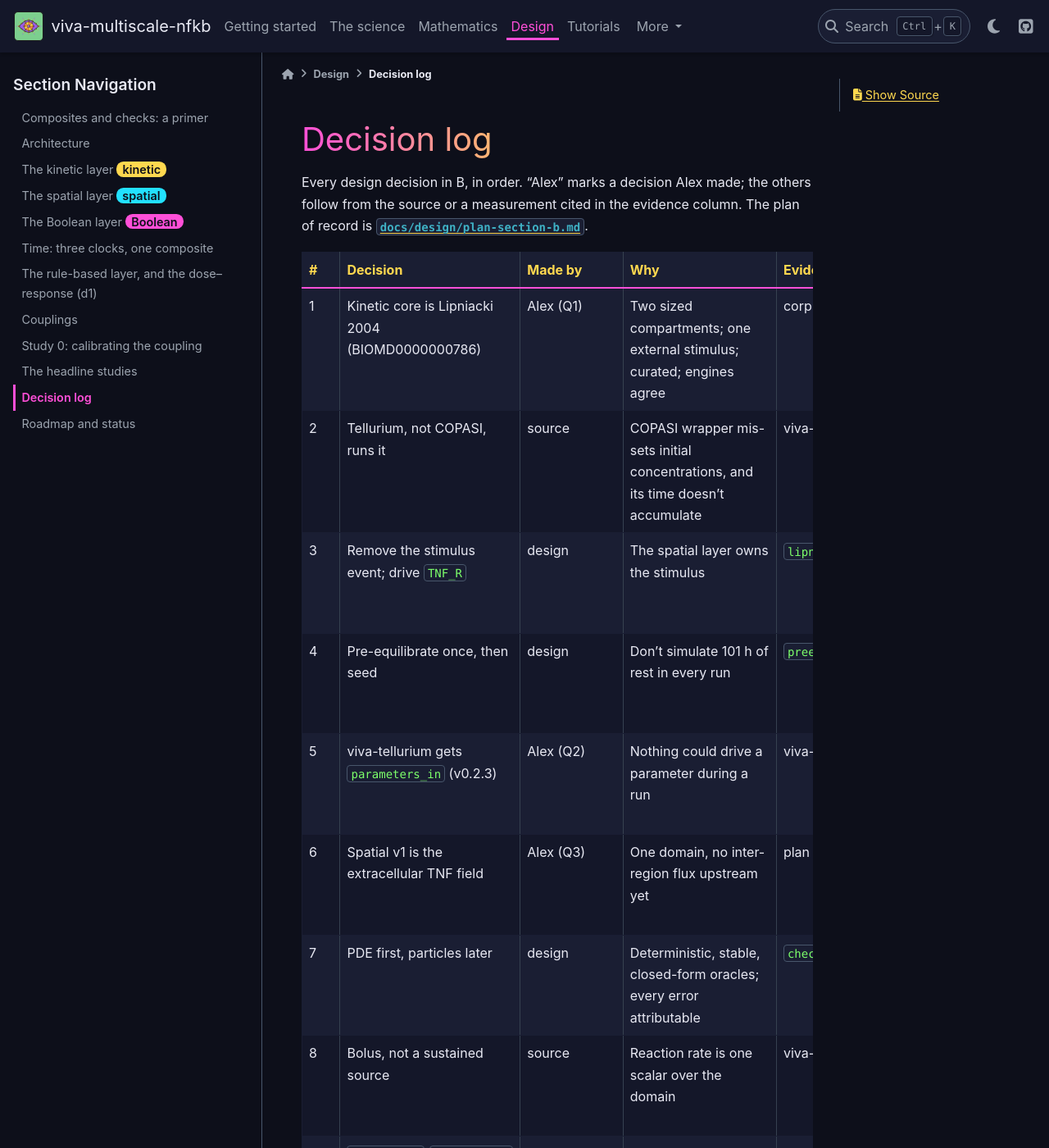
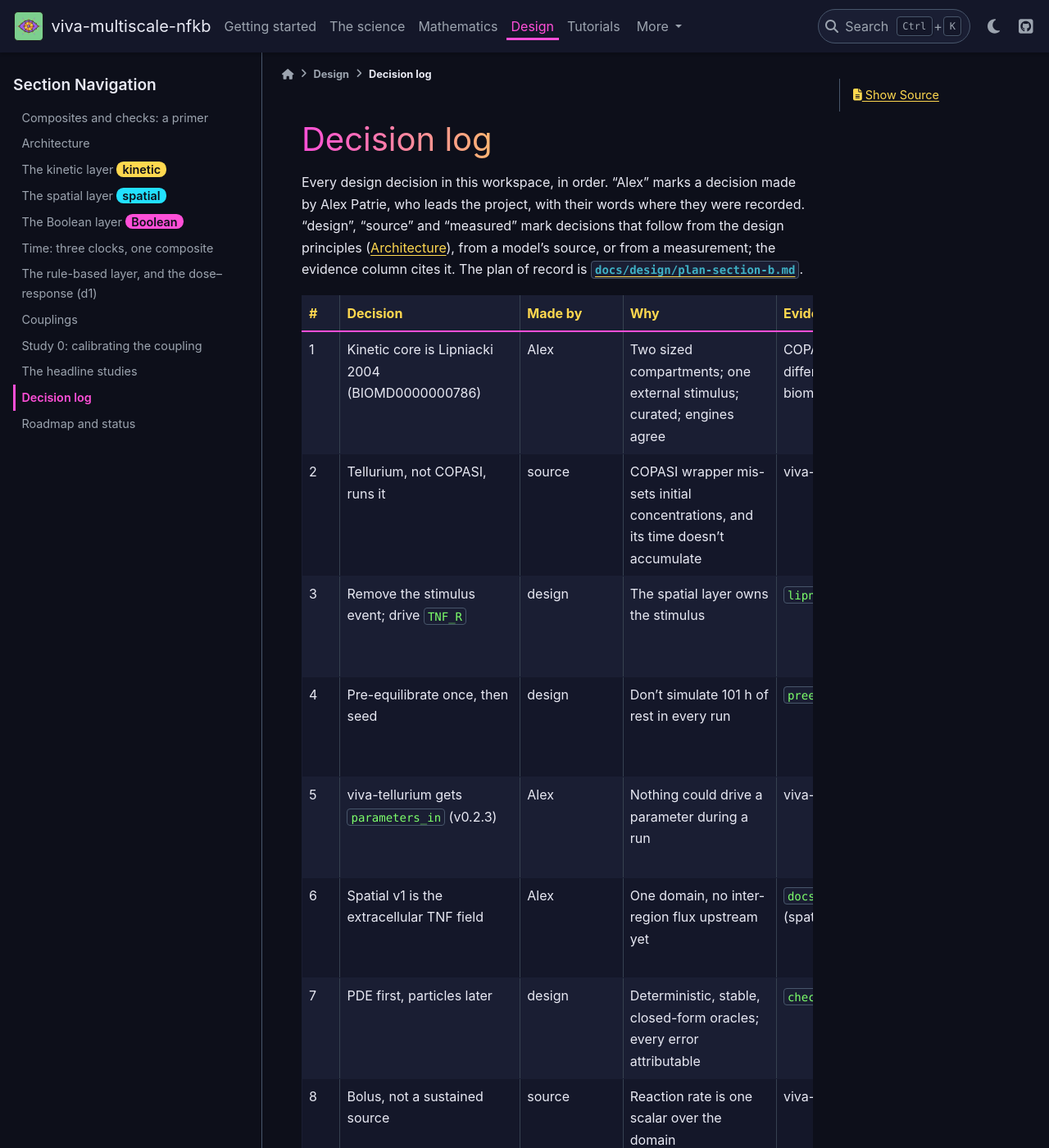
Before and after one commit to vivarium-collective/viva-multiscale-nfkb, a Sphinx documentation site: the page built from documentation/design/decisions.md, in a window 1280 px wide and 1400 px high. Shown: the whole window at 82% size. Built offline with Sphinx 7.4.7 and the PyData theme 0.15.4, drawn with Linux system fonts in a browser that asks for light colours; some of the changed text lies outside the part shown.

Commit message:
docs: scales and decisions pages without internal shorthand
- scales.md:
  - the timescale table cites its pages, not "d7 use 1";
  - TNF's D = 50 um^2/s is marked as an assumed value (the diffusion check's), with
    the crossing time shown (L^2/4D ~ 8 s); a measured value is to be cited;
  - the slowest kinetic mode is attributed to IKK turnover (1/Kdeg).
- decisions.md:
  - internal ids (Q1-Q4, U2, plan F6, "probe", "design, under 11", "corpus") are
    replaced by what they refer to;
  - the intro defines each "Made by" value.

sphinx-build -W passes. Docs plan step 6 (in part).

Co-Authored-By: Claude Opus 5.5 <noreply@anthropic.com>

```diff
--- a/documentation/design/decisions.md
+++ b/documentation/design/decisions.md
@@ -1,29 +1,30 @@
 # Decision log
 
-Every design decision in B, in order. "Alex" marks a decision Alex made; the others follow from the source or a
-measurement cited in the evidence column. The plan of record is
+Every design decision in this workspace, in order. "Alex" marks a decision made by Alex Patrie, who leads the
+project, with their words where they were recorded. "design", "source" and "measured" mark decisions that follow from the
+design principles ({doc}`architecture`), from a model's source, or from a measurement; the evidence column cites it. The plan of record is
 [`docs/design/plan-section-b.md`](https://github.com/vivarium-collective/viva-multiscale-nfkb/blob/main/docs/design/plan-section-b.md).
 
 | # | Decision | Made by | Why | Evidence | Page |
 |---|---|---|---|---|---|
-| 1 | Kinetic core is Lipniacki 2004 (BIOMD0000000786) | Alex (Q1) | Two sized compartments; one external stimulus; curated; engines agree | corpus NRMSE 3.6e-7 | {doc}`kinetic` |
+| 1 | Kinetic core is Lipniacki 2004 (BIOMD0000000786) | Alex | Two sized compartments; one external stimulus; curated; engines agree | COPASI and Tellurium trajectories differ by NRMSE 3.6e-7 (viva-biomodels' screen) | {doc}`kinetic` |
 | 2 | Tellurium, not COPASI, runs it | source | COPASI wrapper mis-sets initial concentrations, and its time doesn't accumulate | viva-copasi `processes.py:115,831` | {doc}`kinetic` |
 | 3 | Remove the stimulus event; drive `TNF_R` | design | The spatial layer owns the stimulus | `lipniacki2004/prep.py` | {doc}`kinetic` |
 | 4 | Pre-equilibrate once, then seed | design | Don't simulate 101 h of rest in every run | `preequilibrated-steady` | {doc}`kinetic` |
-| 5 | viva-tellurium gets `parameters_in` (v0.2.3) | Alex (Q2) | Nothing could drive a parameter during a run | viva-tellurium#37 | {doc}`kinetic` |
-| 6 | Spatial v1 is the extracellular TNF field | Alex (Q3) | One domain, no inter-region flux upstream yet | plan F6 | {doc}`spatial` |
+| 5 | viva-tellurium gets `parameters_in` (v0.2.3) | Alex | Nothing could drive a parameter during a run | viva-tellurium#37 | {doc}`kinetic` |
+| 6 | Spatial v1 is the extracellular TNF field | Alex | One domain, no inter-region flux upstream yet | `docs/design/plan-section-b.md` (spatial layer) | {doc}`spatial` |
 | 7 | PDE first, particles later | design | Deterministic, stable, closed-form oracles; every error attributable | `checks/spatial/*` | {doc}`spatial` |
 | 8 | Bolus, not a sustained source | source | Reaction rate is one scalar over the domain | viva-pde-particle `kinetics.py` | {doc}`spatial` |
-| 9 | `RegionMean`/`RegionTotal` added upstream | design (U2) | No field → scalar adapter existed | viva-pde-particle#70 | {doc}`spatial` |
+| 9 | `RegionMean`/`RegionTotal` added upstream | design (an upstream change) | No field → scalar adapter existed | viva-pde-particle#70 | {doc}`spatial` |
 | 10 | Boolean engine is MaBoSS | source | BoolNet is R-only with no wrapper; MaBoSS is Python-native and rate-based | viva-maboss | {doc}`boolean` |
-| 11 | ~~Cut only RIP1ub, IKK, cIAP, mcIAP~~ (superseded by 11b) | Alex ("most biologically accurate, model-native") | The first cut (TNF/TNFR/RIP1) made death unreachable | probe | {doc}`boolean` |
+| 11 | ~~Cut only RIP1ub, IKK, cIAP, mcIAP~~ (superseded by 11b) | Alex ("most biologically accurate, model-native") | The first cut (TNF/TNFR/RIP1) made death unreachable | a test run of the cut network ({doc}`boolean`, Round 1) | {doc}`boolean` |
 | 11b | **Remove nothing; Calzone gates.** NFkB keeps `IKK AND NOT CASP3` and follows Lipniacki's $f$ while it holds | Alex | Round-2 cut dropped Calzone's death → NF-κB feedbacks (adversarial review; NonACD 0.029 → 0.0001) | `coupled-*` checks | {doc}`boolean` |
-| 12 | NF-κB drives the Boolean layer via the nuclear fraction $f$ | design, under 11 | Lipniacki's own rule; dimensionless; no fitted constant | `pair-nfkb-analytic` | {doc}`coupling` |
-| 13 | One `tnf_occupancy` store drives both `TNF_R` and the Boolean TNF node | design, under 11 | One owner, two readers | plan coupling graph | {doc}`coupling` |
+| 12 | NF-κB drives the Boolean layer via the nuclear fraction $f$ | design, following row 11 | Lipniacki's own rule; dimensionless; no fitted constant | `pair-nfkb-analytic` | {doc}`coupling` |
+| 13 | One `tnf_occupancy` store drives both `TNF_R` and the Boolean TNF node | design, following row 11 | One owner, two readers | `docs/design/plan-section-b.md` (coupling graph) | {doc}`coupling` |
 | 14 | Seed every map key a Step writes into | measured | process-bigraph 1.9.1 drops writes to unseeded map keys | `pair-nfkb-analytic` negative | {doc}`coupling` |
 | 15 | Calzone's clock is swept (`$k_time`), not fixed | Alex | No single factor fits both Lipniacki anchors | `pair-nfkb-seconds` | {doc}`time` |
 | 16 | Gene expression anchored to Lipniacki ($r_\text{tx}$); `k_time` sweeps only death | Alex ("anchor to Lipniacki, sweep death") | TransRate decides the fate race; Lipniacki's transcription is fitted, death speed is not | `transcription-anchor-*` | {doc}`time` |
-| 17 | No runtime rule-based layer in v1; offline dose–response instead | Alex (Q4) | Wrapper drops bound complexes; binding is quasi-steady | viva-nfsim `processes.py:84-96` | {doc}`rule-based` |
+| 17 | No runtime rule-based layer in v1; offline dose–response instead | Alex | Wrapper drops bound complexes; binding is quasi-steady | viva-nfsim `processes.py:84-96` | {doc}`rule-based` |
 | 18 | Three headline studies from one composite | Alex ("all 1, 2, and 3") | They nest: control, headline, mechanism | — | {doc}`studies` |
 | 19 | The design record lives in this workspace | Alex | Design next to the model it describes | `docs/design/` | — |
 | 20 | Calibrate κ and the death clock in a study (Study 0) before the headline studies | Alex ("investigation + studies") | Neither model gives either speed; the headline studies depend on both | `s0-coupling-calibration/study.yaml` | {doc}`calibration` |
```
Also changed, not shown: docs/design/plan-docs-first-principles.md (+3 -0 lines), documentation/science/scales.md (+4 -3 lines).
